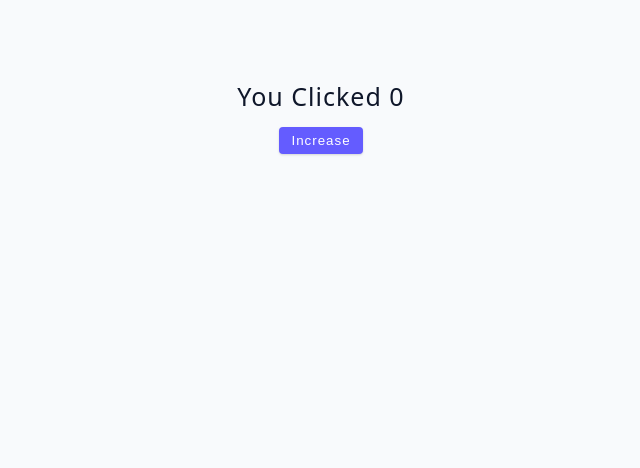
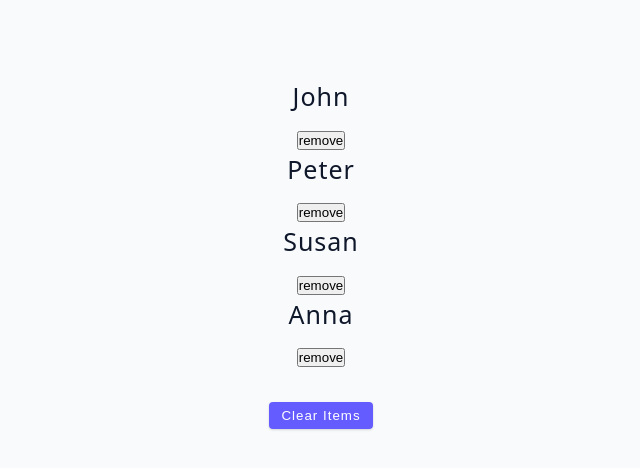
Before and after one commit to Ramon-Carrillo/Hands-on-React-25-Projects-, a React (Vite) app in the folder 03-Advanced_React/: page / in a window 1280 px wide. Shown: the top 468 px of the page, without its empty margins (319-959 px from the left). Built offline with nearby package versions, Linux system fonts and the light colour scheme.

Commit message:
finished useState array

```diff
--- a/03-Advanced_React/src/App.jsx
+++ b/03-Advanced_React/src/App.jsx
@@ -1,5 +1,7 @@
 // import Starter from './tutorial/01-useState/starter/01-error-example'
-import Starter from './tutorial/01-useState/starter/02-useState-basics'
+// import Starter from './tutorial/01-useState/starter/02-useState-basics'
+import Starter from './tutorial/01-useState/starter/03-useState-array'
+
 function App() {
   return (
     <div className='container'>
--- a/03-Advanced_React/src/tutorial/01-useState/starter/03-useState-array.jsx
+++ b/03-Advanced_React/src/tutorial/01-useState/starter/03-useState-array.jsx
@@ -1,5 +1,35 @@
+import { useState } from 'react'
+import { data } from '../../../data'
 const UseStateArray = () => {
-  return <h2>useState array example</h2>;
-};
+  const [people, setPeople] = useState(data)
+  const removeItem = (id) => {
+    const newPeople = people.filter((person) => person.id !== id)
+    setPeople(newPeople)
+  }
+  const clearAllItems = () => {
+    setPeople([])
+  }
+  return (
+    <div>
+      {people.map(({ id, name }) => {
+        return (
+          <div key={id}>
+            <h4>{name}</h4>
+            <button type='button' onClick={() => removeItem(id)}>
+              remove
+            </button>
+          </div>
+        )
+      })}
+      <button
+        className='btn'
+        type='button'
+        style={{ marginTop: '2rem' }}
+        onClick={clearAllItems}>
+        clear items
+      </button>
+    </div>
+  )
+}
 
-export default UseStateArray;
+export default UseStateArray
```
